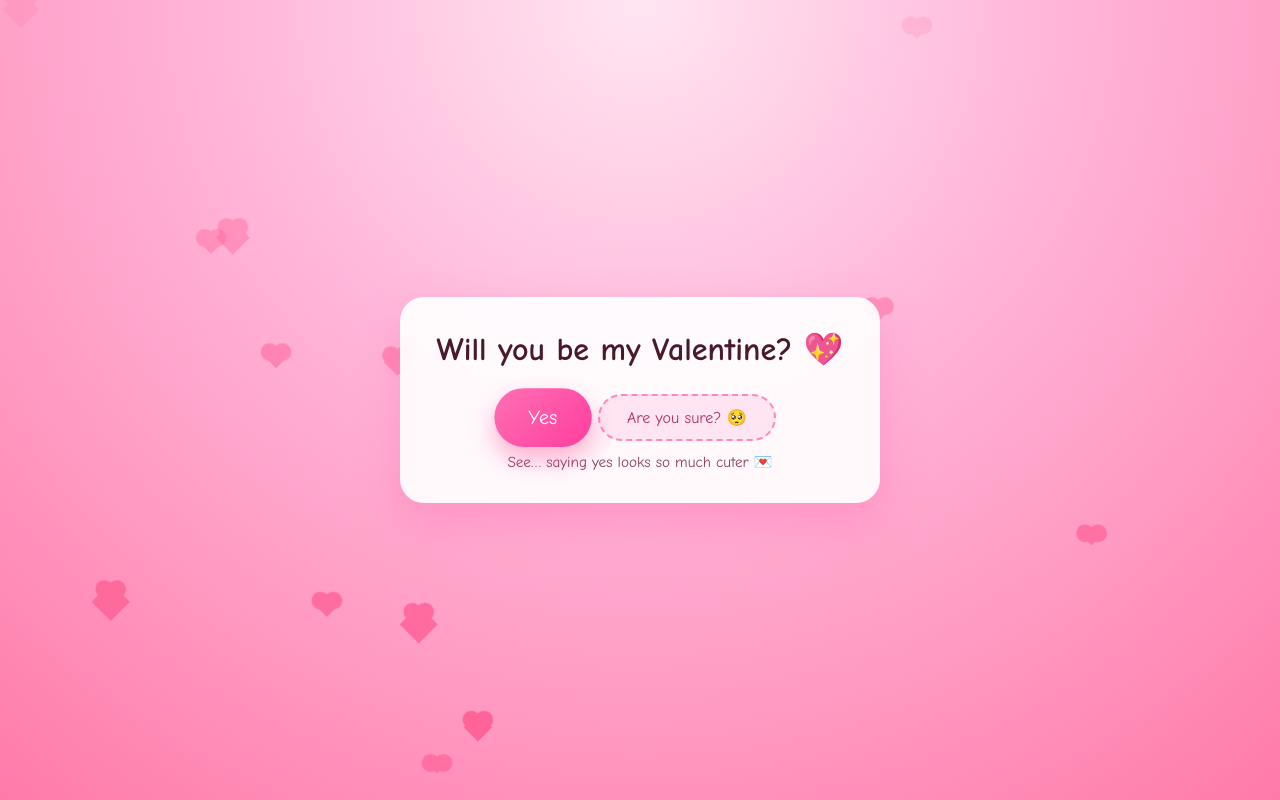
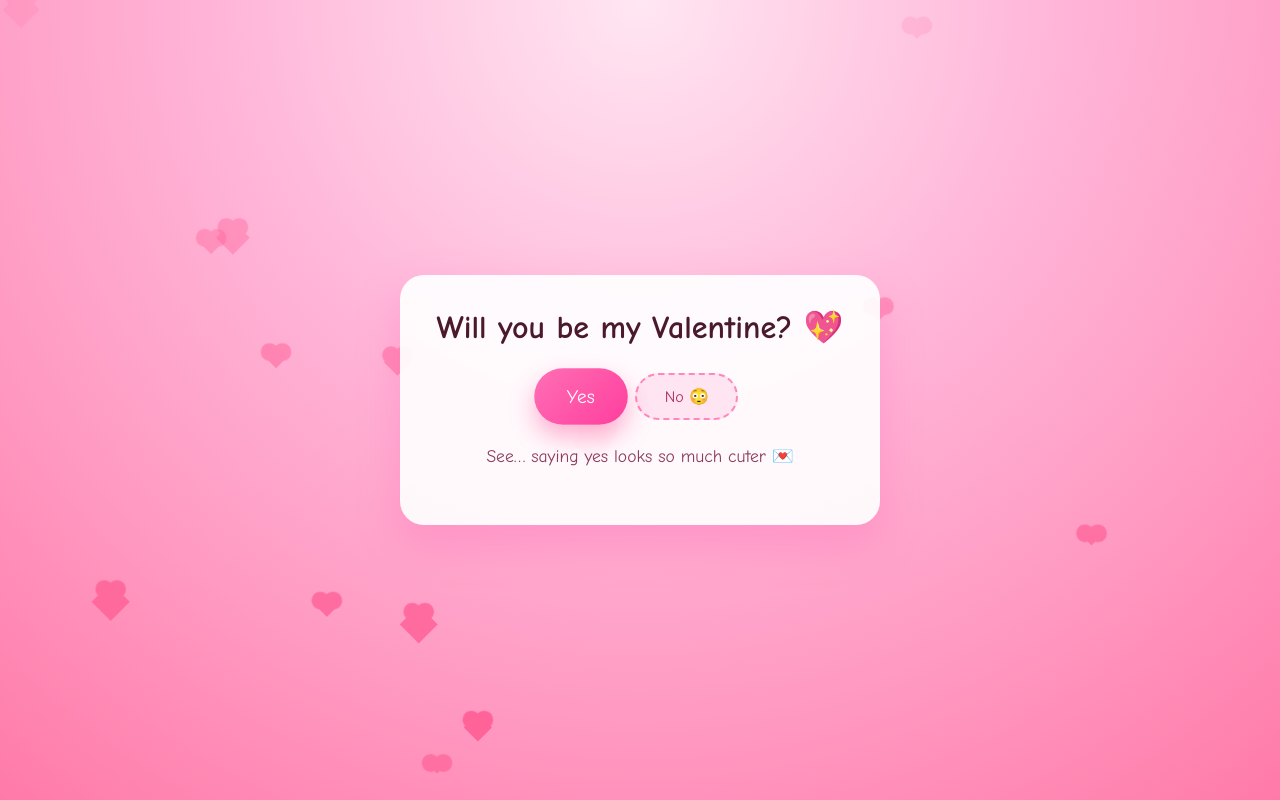
Before and after one commit to Arunkrishnan37/valentine-site, a plain HTML site: page index.html in a window 1280 px wide. Both pictures are taken after a click on the button "No". Drawn offline with Linux system fonts and the light colour scheme.

Commit message:
Update index.html

```diff
--- a/index.html
+++ b/index.html
@@ -97,6 +97,7 @@
       justify-content: center;
       gap: 1rem;
       margin-top: 1rem;
+      margin-bottom: 1.5rem;
       flex-wrap: wrap;
       z-index: 1;
     }
@@ -115,6 +116,7 @@
       color: #fff;
       box-shadow: 0 10px 20px rgba(255, 63, 140, 0.4);
       transform-origin: center;
+      z-index: 1;
     }
 
     #yesBtn:hover {
@@ -134,14 +136,16 @@
     }
 
     .tagline {
-      margin-top: 0.75rem;
-      font-size: 0.95rem;
+      margin-top: 0;
+      margin-bottom: 1.5rem;
+      font-size: 1.1rem;
       color: #8a3b5b;
       text-align: center;
       max-width: 90%;
       margin-left: auto;
       margin-right: auto;
       z-index: 1;
+      line-height: 1.4;
     }
 
     .final {
@@ -188,7 +192,7 @@
       display: flex;
       flex-direction: column;
       justify-content: center;
-      gap: 2rem;
+      gap: 3rem;
     }
 
     .full-yes .buttons {
@@ -197,12 +201,13 @@
     }
 
     .full-yes #yesBtn {
-      font-size: 1.4rem;
-      padding: 1rem 3rem;
+      font-size: 1.5rem;
+      padding: 1.1rem 3.4rem;
     }
 
     .full-yes .tagline {
-      margin-top: 1rem;
+      font-size: 1.2rem;
+      margin-bottom: 1.8rem;
     }
 
     @media (max-width: 480px) {
@@ -211,6 +216,9 @@
       }
       .container {
         padding: 1.5rem;
+      }
+      .tagline {
+        font-size: 1rem;
       }
     }
   </style>
@@ -254,9 +262,10 @@
     const noTexts = [
       "No 😳",
       "Are you sure? 🥺",
-      "Think again… 👀",
-      "Last chance!! 😤",
-      "You can’t escape this love 💘"
+      "Click again...",
+      "Last chance lol",
+      "You really won't say yes??",
+      "Okay, universe is watching now"
     ];
 
     const cuteTaglines = [
@@ -264,7 +273,8 @@
       "I made this just for you, you know 🥺",
       "Rejecting me is illegal in 47 countries 💘",
       "Your heart is definitely saying yes rn 💗",
-      "Fine, but we both know you're melting 🧸"
+      "You’re making me bounce with hope 😁",
+      "Alright fine… but you know the answer already 💕"
     ];
 
     let noClickCount = 0;
@@ -291,16 +301,16 @@
     noBtn.addEventListener("click", () => {
       noClickCount++;
 
-      const textIndex = Math.min(noClickCount, noTexts.length - 1);
+      const textIndex = Math.min(noClickCount - 1, noTexts.length - 1);
       noBtn.textContent = noTexts[textIndex];
 
-      yesScale += 0.25;
+      yesScale += 0.2;
       yesBtn.style.transform = `scale(${yesScale})`;
 
-      const taglineIndex = (noClickCount - 1) % cuteTaglines.length;
+      const taglineIndex = noClickCount - 1;
       tagline.textContent = cuteTaglines[taglineIndex];
 
-      if (noClickCount >= 4) {
+      if (noClickCount >= 6) {
         mainBox.classList.add("full-yes");
         noBtn.style.display = "none";
         tagline.textContent = "The universe clearly wants you to click yes ✨";
```
